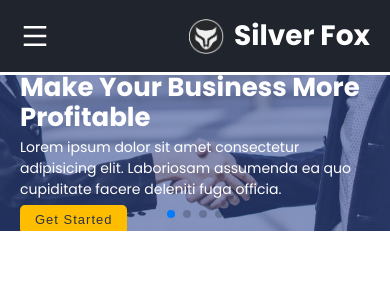
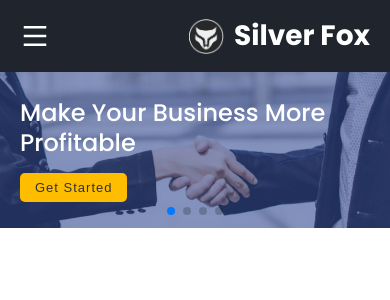
Before and after one commit to adifkhan/silver-fox, a React (Create React App) app: page / in a window 390 px wide. Shown: the top 300 px of the page. Built offline with nearby package versions, Linux system fonts and the light colour scheme.

Commit message:
initial responsiveness

```diff
--- a/src/css/banner.module.css
+++ b/src/css/banner.module.css
@@ -1,14 +1,12 @@
 .banner_container {
-  margin-top: 75px;
+  margin-top: 72px;
 }
 .slider_wrapper {
   position: relative;
   overflow: hidden;
-  height: 800px;
 }
 .bannerImg {
   width: 100%;
-  height: 100%;
   animation: zoomIn 8s ease 0.3s 1 normal forwards;
 }
 .banner_content {
@@ -30,10 +28,14 @@
   justify-content: center;
 }
 .banner_details h2 {
+  font-weight: 500;
   font-size: 5rem;
 }
 .banner_details p {
   margin: 2rem 0;
+}
+.banner_details button {
+  margin: 2rem 0 0;
 }
 .banner_icon {
   width: 50%;
@@ -81,7 +83,7 @@
     padding: 0 2rem;
   }
   .banner_details h2 {
-    font-size: 2.6rem;
+    font-size: 2.4rem;
     line-height: 30px;
   }
   .banner_details p {
@@ -90,4 +92,10 @@
   }
 }
 @media (max-width: 480px) {
+  .banner_details p {
+    display: none;
+  }
+  .banner_details button {
+    margin: 1.5rem 0 0;
+  }
 }
```
